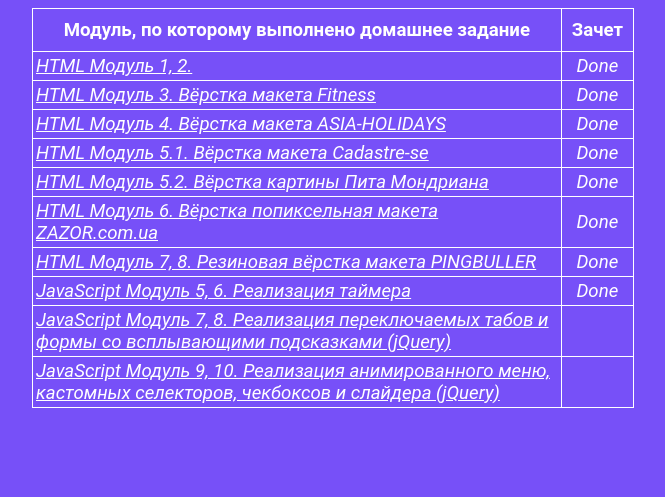
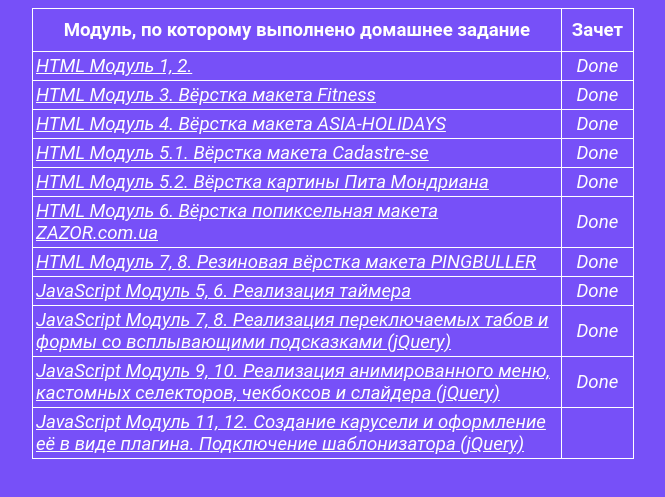
Before and after one commit to DmytroNovikov/dmytronovikov.github.io, a plain HTML site: page index.html in a window 1280 px wide. Shown: the part 127-624 px from the top of the page, without its empty margins (307-972 px from the left). Drawn offline with Linux system fonts and the light colour scheme.

Commit message:
A link to homework JS 11-12 added to index.html

```diff
--- a/index.html
+++ b/index.html
@@ -49,10 +49,14 @@
                 </tr>
                 <tr>
                     <td><a href="GoFrontend/hwj04/index.html">JavaScript Модуль 7, 8. Реализация переключаемых табов и формы со всплывающими подсказками (jQuery)</a></td>
-                    <td>&nbsp;</td>
+                    <td>Done</td>
                 </tr>
                 <tr>
                     <td><a href="GoFrontend/hwj05/index.html">JavaScript Модуль 9, 10. Реализация анимированного меню, кастомных селекторов, чекбоксов и слайдера (jQuery)</a></td>
+                    <td>Done</td>
+                </tr>
+                <tr>
+                    <td><a href="GoFrontend/hwj06/index.html">JavaScript Модуль 11, 12. Создание карусели и оформление её в виде плагина. Подключение шаблонизатора (jQuery)</a></td>
                     <td>&nbsp;</td>
                 </tr>
             </table>
```
